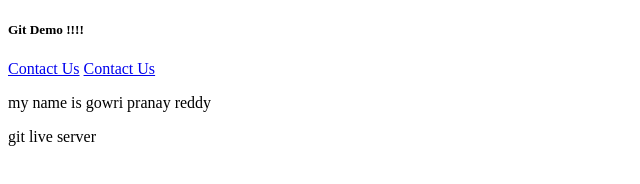
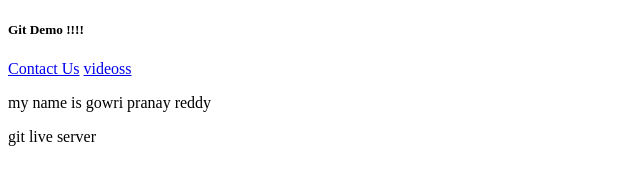
Before and after one commit to Gowri-Pranay-Reddy/gitdemo, a plain HTML site: page index.html in a window 1280 px wide. Shown: the full height of the page, 0-640 px from the left. Drawn offline with Linux system fonts and the light colour scheme.

Commit message:
modified videos

```diff
--- a/index.html
+++ b/index.html
@@ -8,7 +8,7 @@
 <body>
     <h5>Git Demo !!!!</h5>
     <a href="contactus.html">Contact Us</a>
-    <a href="videos.html">Contact Us</a>
+    <a href="videos.html">videoss</a>
     <p> my name is gowri pranay reddy</p>
     <p>git live server</p>
 </body>
```
